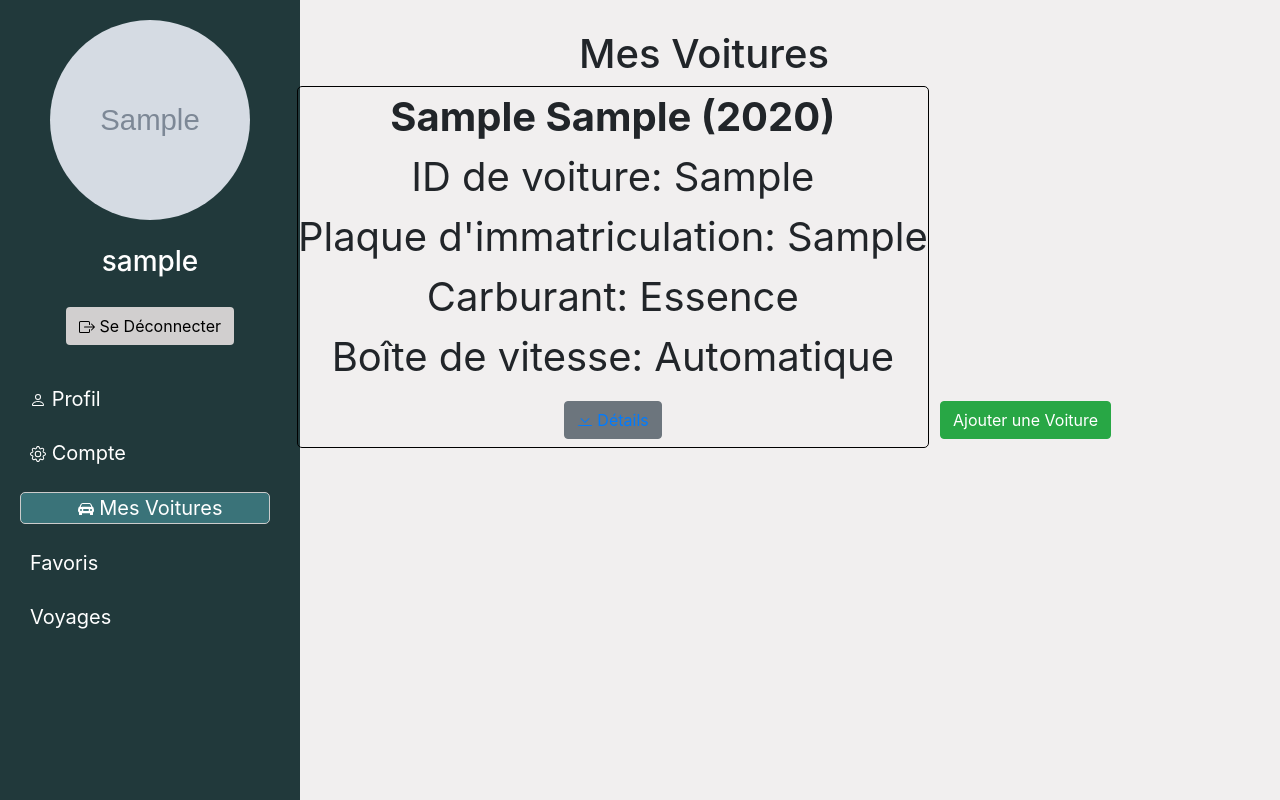
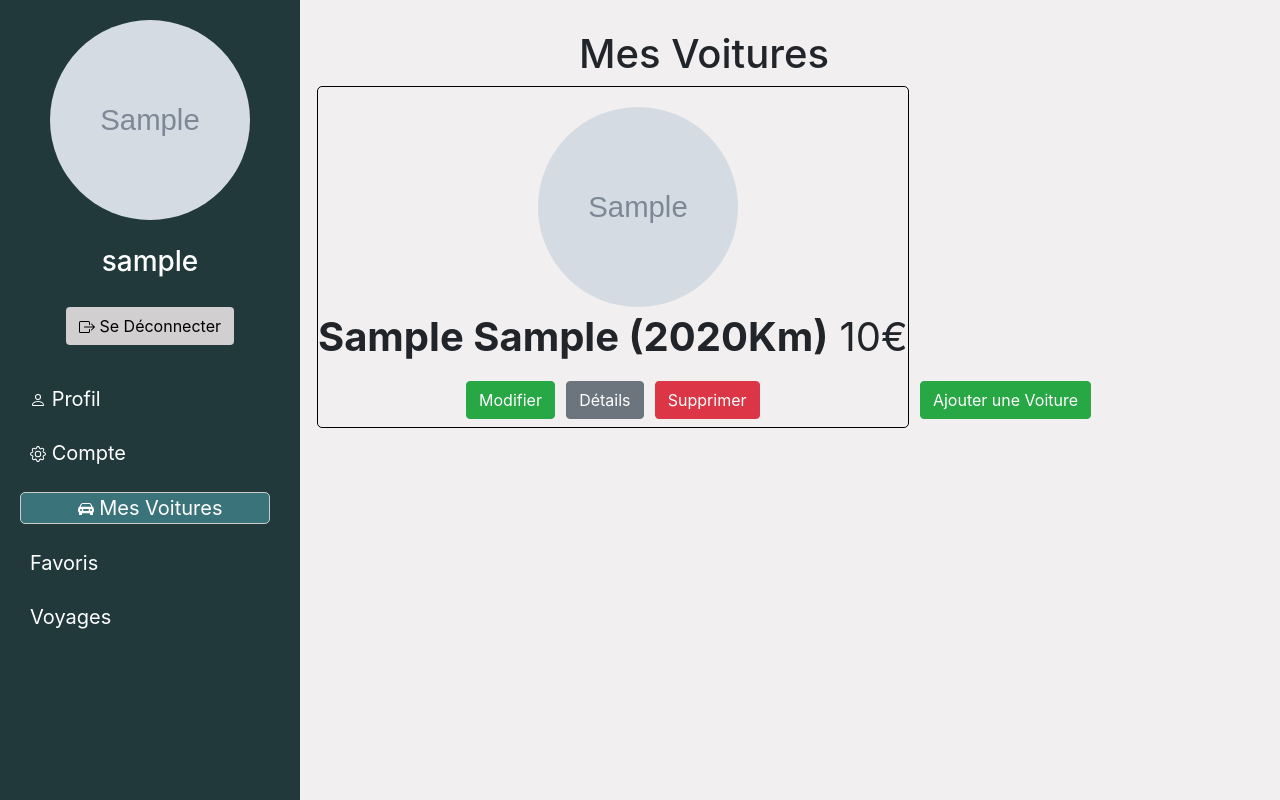
Before and after one commit to djamelboubred/Locars, a Django app: page /mycars/ in a window 1280 px wide. Shown: the part 90-890 px from the top of the page. Run offline with Django 4.2, Linux system fonts and the light colour scheme; a user stored in the database is signed in; tables that the repository leaves empty hold one stand-in row (values such as "Sample post"); grey boxes marked "Sample" are stand-in pictures; some libraries are stand-ins or nearby versions.

Commit message:
Add/Dell Car (finish)

```diff
--- a/Locars/listings/forms.py
+++ b/Locars/listings/forms.py
@@ -17,7 +17,7 @@ class CarForm(forms.ModelForm):
 class CarPlusForm(forms.ModelForm):
     class Meta:
         model = Car
-        fields = ['nb_door', 'nb_place', 'geardbox', 'ProfileCarPicture', 'Picture1', 'Picture2', 'Picture3']
+        fields = ['nb_door', 'nb_place', 'geardbox', 'Price', 'ProfileCarPicture', 'Picture1', 'Picture2', 'Picture3']
 
 class ProfilForm(forms.ModelForm):
     class Meta:
--- a/Locars/listings/models.py
+++ b/Locars/listings/models.py
@@ -99,7 +99,7 @@ class Car(models.Model):
     nb_door = models.IntegerField(default=0, blank=True, null=True)
     geardbox = models.CharField(max_length=1, choices=GEARDBOX, blank=True, null=True)
     nb_place = models.IntegerField(default=0, blank=True, null=True)
-
+    Price = models.IntegerField(default=0)
 
     ProfileCarPicture = models.ImageField(upload_to='cars_picture/',
                             default='profile_picture/default_images/cars.png')
--- a/Locars/listings/static/listings/style.css
+++ b/Locars/listings/static/listings/style.css
@@ -376,3 +376,30 @@ input {
     border-radius: 5px;
     display: inline-block;
 }
+
+/* Style pour le bouton et le menu déroulant */
+.dropdown {
+    position: relative;
+    display: inline-block;
+}
+
+.dropdown-content {
+    display: none;
+    /*position: absolute;
+    background-color: #f9f9f9;
+    min-width: 160px;
+    box-shadow: 0px 8px 16px 0px rgba(0,0,0,0.2);
+    z-index: 1;*/
+}
+/*
+.dropdown-content a {
+    color: black;
+    padding: 12px 16px;
+    text-decoration: none;
+    display: block;
+}
+
+.dropdown-content a:hover {
+    background-color: #f1f1f1;
+}
+*/
--- a/Locars/listings/templates/listings/Account/DeleteAccount.html
+++ b/Locars/listings/templates/listings/Account/DeleteAccount.html
@@ -10,7 +10,11 @@
             <form method="post" action="">
                 {% csrf_token %}
                 <button type="submit" class="BtnDeletedAccount" onmouseover="activerBouton()">Supprimer le compte</button>
-                <button type="button" class="BtnDeletedAccountExit"><a href="{% url 'Account' %}">Annuler</a></button>
+                <a href="{% url 'Account' %}">
+                    <button type="button" class="BtnDeletedAccountExit">
+                        Annuler
+                    </button>
+                </a>
             </form>
     </div>
 
--- a/Locars/listings/templates/listings/Account/Locarist.html
+++ b/Locars/listings/templates/listings/Account/Locarist.html
@@ -24,7 +24,7 @@
                 {% csrf_token %}
                 <div id="DisplayFlexDirectionColumns">
                     <label for="marque">Marque</label>
-                    <input type="text" id="marque" name="marque" required>
+                    <input type="text" id="marque" name="marque" value="{{ car.marque }}" required>
                     <br>
                     <label for="model">Modèle :</label>
                     <input type="text" id="model" name="model">
--- a/Locars/listings/templates/listings/Account/LocaristPlus.html
+++ b/Locars/listings/templates/listings/Account/LocaristPlus.html
@@ -27,6 +27,11 @@
 
                 <label for="nb_door">Nombre de Porte</label>
                 <input type="number" id="nb_door" name="nb_door">
+
+                <br>
+
+                <label for="Price">Prix</label>
+                <input type="number" id="Price" name="Price">
 
                 <br>
 
--- a/Locars/listings/templates/listings/Account/MyCars.html
+++ b/Locars/listings/templates/listings/Account/MyCars.html
@@ -7,25 +7,67 @@
             <h1>Mes Voitures</h1>
             {% for car in cars %}
                 <div class = 'box-cars'>
-                    <strong>{{ car.marque }} {{ car.model }} ({{ car.year }})</strong><br>
-                    ID de voiture: {{ car.Id_car }}<br>
-                    Plaque d'immatriculation: {{ car.licence_plate }}<br>
-                    Carburant: {{ car.get_fuel_display }}<br>
-                    Boîte de vitesse: {{ car.get_geardbox_display }}<br>
-                    <button class="btn btn-secondary">
-                        <a href="">
-                            <svg xmlns="http://www.w3.org/2000/svg" width="16" height="16" fill="currentColor" class="bi bi-chevron-bar-down" viewBox="0 0 16 16">
-                            <path fill-rule="evenodd" d="M3.646 4.146a.5.5 0 0 1 .708 0L8 7.793l3.646-3.647a.5.5 0 0 1 .708.708l-4 4a.5.5 0 0 1-.708 0l-4-4a.5.5 0 0 1 0-.708zM1 11.5a.5.5 0 0 1 .5-.5h13a.5.5 0 0 1 0 1h-13a.5.5 0 0 1-.5-.5z"/>
-                            </svg>
-                            Détails
-                        </a>
-                    </button>
+                    <img src="{{ car.ProfileCarPicture.url }}" class="image-ronde">
+
+                    <br>
+
+                    <strong>{{ car.marque }} {{ car.model }} ({{ car.year }}Km)</strong>
+                    {{ car.Price }}€
+
+                    <br>
+                    <a href="{% url 'Locarist' %}">
+                        <button class="btn btn-success">
+                            Modifier
+                        </button>
+                    </a>
+                    <div class="dropdown">
+                        <button onclick="toggleDropdown()" class="btn btn-secondary">Détails</button>
+
+                        <div id="myDropdown" class="dropdown-content">
+                            ID de voiture: {{ car.Id_car }}<br>
+                            Plaque d'immatriculation: {{ car.licence_plate }}<br>
+                            Carburant: {{ car.get_fuel_display }}<br>
+                            Boîte de vitesse: {{ car.get_geardbox_display }}<br>
+                        </div>
+
+                    </div>
+
+                    <a href="{% url 'DeleteCar' car_id=car.Id_car %}">
+                        <button class="btn btn-danger">
+                            Supprimer
+                        </button>
+                    </a>
                 </div>
+
 
             {% endfor %}
             <a href="{% url 'Locarist' %}"><button class="btn btn-success">Ajouter une Voiture</button></a>
         </div>
 
     </div>
+    <script>
+        // Fonction pour afficher ou masquer le menu déroulant
+        function toggleDropdown() {
+            var dropdown = document.getElementById("myDropdown");
+            if (dropdown.style.display === "block") {
+                dropdown.style.display = "none";
+            } else {
+                dropdown.style.display = "block";
+            }
+        }
+
+        // Fermer le menu déroulant si l'utilisateur clique en dehors de celui-ci
+        window.onclick = function(event) {
+            if (!event.target.matches('.dropdown button')) {
+                var dropdowns = document.getElementsByClassName("dropdown-content");
+                for (var i = 0; i < dropdowns.length; i++) {
+                    var openDropdown = dropdowns[i];
+                    if (openDropdown.style.display === "block") {
+                        openDropdown.style.display = "none";
+                    }
+                }
+            }
+        }
+    </script>
 
 {% endblock %}
--- a/Locars/listings/urls.py
+++ b/Locars/listings/urls.py
@@ -16,6 +16,7 @@ urlpatterns = [
     path('mycars/', views.MyCars, name='MyCars'),
     path('deleteAccount/', views.DeleteAccount, name='DeleteAccount'),
     path('accountDeleted/', views.AccountDeleted, name='AccountDeleted'),
+    path('deleteCar/<str:car_id>/', views.DeleteCar, name='DeleteCar'),
     path('locaristPlus/<str:car_id>/', views.LocaristPlus, name='LocaristPlus'),
     path('contact/', views.Contact, name='Contact'),
 ]
--- a/Locars/listings/views.py
+++ b/Locars/listings/views.py
@@ -176,6 +176,15 @@ def AccountDeleted(request: HttpRequest):
     return render(request, 'listings/Account/AccountDelete.html')
 
 @login_required
+def DeleteCar(request, car_id):
+    if request.method == 'POST':
+
+        car = get_object_or_404(Car, Id_car=car_id, username=request.user)
+        car.delete()
+        return redirect('MyCars')
+    return render(request, 'listings/Account/DeleteCar.html')
+
+@login_required
 def Locarist(request: HttpRequest):
     """
     The Profile function renders the Locarist page of the Locars website.
@@ -185,90 +194,93 @@ def Locarist(request: HttpRequest):
     :param request: HttpRequest: Pass the request from the server to the function
     :return: The Locarist
     """
-    form = CarForm(request.POST)
+    if request.method == 'POST':
+        form = CarForm(request.POST)
 
 
-    # Vérifiez si le formulaire est valide
-    if form.is_valid():
-        Length_Car_Id = 8
+        # Vérifiez si le formulaire est valide
+        if form.is_valid():
+            Length_Car_Id = 8
 
-        # Récupérez l'utilisateur actuellement connecté
-        username = request.user
+            # Récupérez l'utilisateur actuellement connecté
+            username = request.user
 
-        # Créer et Vérifie que la clé primaire est unique
-        ID = True
-        while ID == True:
-            Id_car = Car_Id(Length_Car_Id)
-            if not Car.objects.filter(Id_car=Id_car).exists():
-                ID = False
+            # Créer et Vérifie que la clé primaire est unique
+            ID = True
+            while ID == True:
+                Id_car = Car_Id(Length_Car_Id)
+                if not Car.objects.filter(Id_car=Id_car).exists():
+                    ID = False
 
-        licence_plate = form.cleaned_data['licence_plate']
+            licence_plate = form.cleaned_data['licence_plate']
 
-        marque = form.cleaned_data['marque']
-        model = form.cleaned_data['model']
-        year = form.cleaned_data['year']
-        km = form.cleaned_data['km']
+            marque = form.cleaned_data['marque']
+            model = form.cleaned_data['model']
+            year = form.cleaned_data['year']
+            km = form.cleaned_data['km']
 
-        country = form.cleaned_data['country']
-        city = form.cleaned_data['city']
-        street = form.cleaned_data['street']
+            country = form.cleaned_data['country']
+            city = form.cleaned_data['city']
+            street = form.cleaned_data['street']
 
-        fuel = form.cleaned_data['fuel']
+            fuel = form.cleaned_data['fuel']
 
-        car = Car.objects.create(username=username)
+            car = Car.objects.create(username=username)
 
 
-        car.Id_car = Id_car
-        car.licence_plate = licence_plate
-        car.username = username
-        car.marque = marque
-        car.model = model
-        car.year = year
-        car.km = km
-        car.country = country
-        car.city = city
-        car.street = street
-        car.fuel = fuel
-        car.save()
+            car.Id_car = Id_car
+            car.licence_plate = licence_plate
+            car.username = username
+            car.marque = marque
+            car.model = model
+            car.year = year
+            car.km = km
+            car.country = country
+            car.city = city
+            car.street = street
+            car.fuel = fuel
+            car.save()
 
-        request.user.locarist = True
-        request.user.save()
+            request.user.locarist = True
+            request.user.save()
 
-        ## Après avoir créé l'objet Car, récupérez son ID unique
-        Id_car = car.Id_car
+            ## Après avoir créé l'objet Car, récupérez son ID unique
+            Id_car = car.Id_car
 
-        ## Construisez l'URL de la vue de modification en utilisant l'ID de la voiture
-        modification_url = reverse('LocaristPlus', kwargs={'car_id': Id_car})
+            ## Construisez l'URL de la vue de modification en utilisant l'ID de la voiture
+            modification_url = reverse('LocaristPlus', kwargs={'car_id': Id_car})
 
-        ## Redirigez l'utilisateur vers la vue de modification
-        return redirect(modification_url)
+            ## Redirigez l'utilisateur vers la vue de modification
+            return redirect(modification_url)
         #return redirect('LocaristPlus')
-    else:
-        print(f"Form errors: {form.errors}")
+        else:
+            print(f"Form errors: {form.errors}")
 
     return render(request, 'listings/Account/Locarist.html')
 
 @login_required
 def LocaristPlus(request: HttpRequest, car_id):
+    if request.method == 'POST':
+        car = Car.objects.get(Id_car=car_id)
+        form = CarPlusForm(request.POST)
 
-    car = Car.objects.get(Id_car=car_id)
-    form = CarPlusForm(request.POST)
+        if form.is_valid():
 
-    if form.is_valid():
+            car.nb_door = form.cleaned_data['nb_door']
+            car.geardbox = form.cleaned_data['geardbox']
+            car.nb_place = form.cleaned_data['nb_place']
+            car.Price = form.cleaned_data['Price']
 
-        car.nb_door = form.cleaned_data['nb_door']
-        car.geardbox = form.cleaned_data['geardbox']
-        car.nb_place = form.cleaned_data['nb_place']
-        car.ProfileCarPicture = form.cleaned_data['ProfileCarPicture']
-        car.Picture1 = form.cleaned_data['Picture1']
-        car.Picture2 = form.cleaned_data['Picture2']
-        car.Picture3 = form.cleaned_data['Picture3']
+            car.ProfileCarPicture = form.cleaned_data['ProfileCarPicture']
+            car.Picture1 = form.cleaned_data['Picture1']
+            car.Picture2 = form.cleaned_data['Picture2']
+            car.Picture3 = form.cleaned_data['Picture3']
 
-        car.save()
+            car.save()
 
-        return redirect('MyCars')
-    # Récupérez l'objet Cars à modifier ou renvoyez une erreur 404 s'il n'existe pas
-    #voiture = get_object_or_404(Cars, pk=voiture_id)
+            return redirect('MyCars')
+        # Récupérez l'objet Cars à modifier ou renvoyez une erreur 404 s'il n'existe pas
+        #voiture = get_object_or_404(Cars, pk=voiture_id)
     return render(request, 'listings/Account/LocaristPlus.html')
 
 @login_required
```
Also changed, not shown: Locars/listings/templates/listings/Account/DeleteCar.html (added, +22 -0 lines), Locars/listings/migrations/0005_car_price_alter_car_geardbox.py (added).
